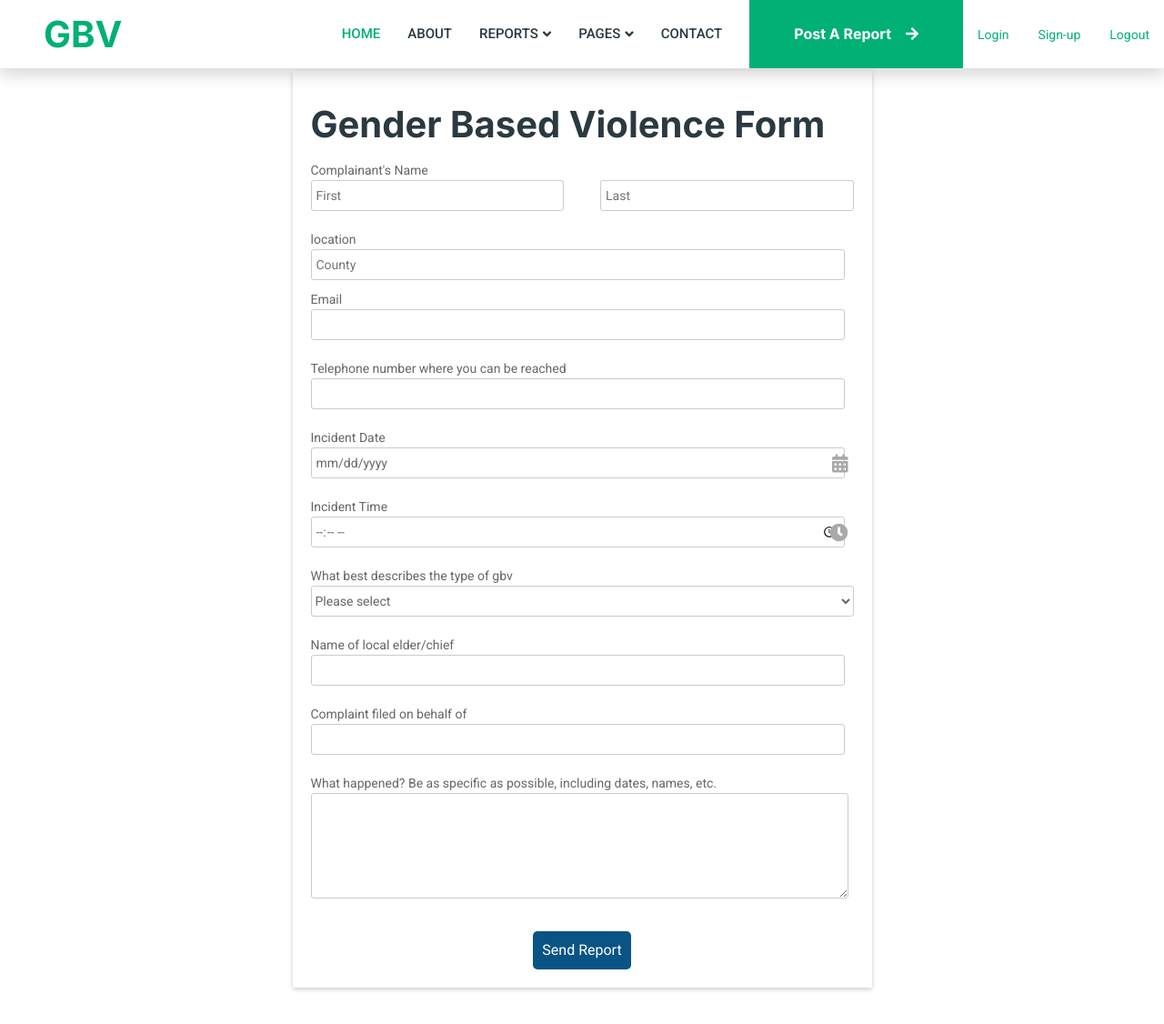
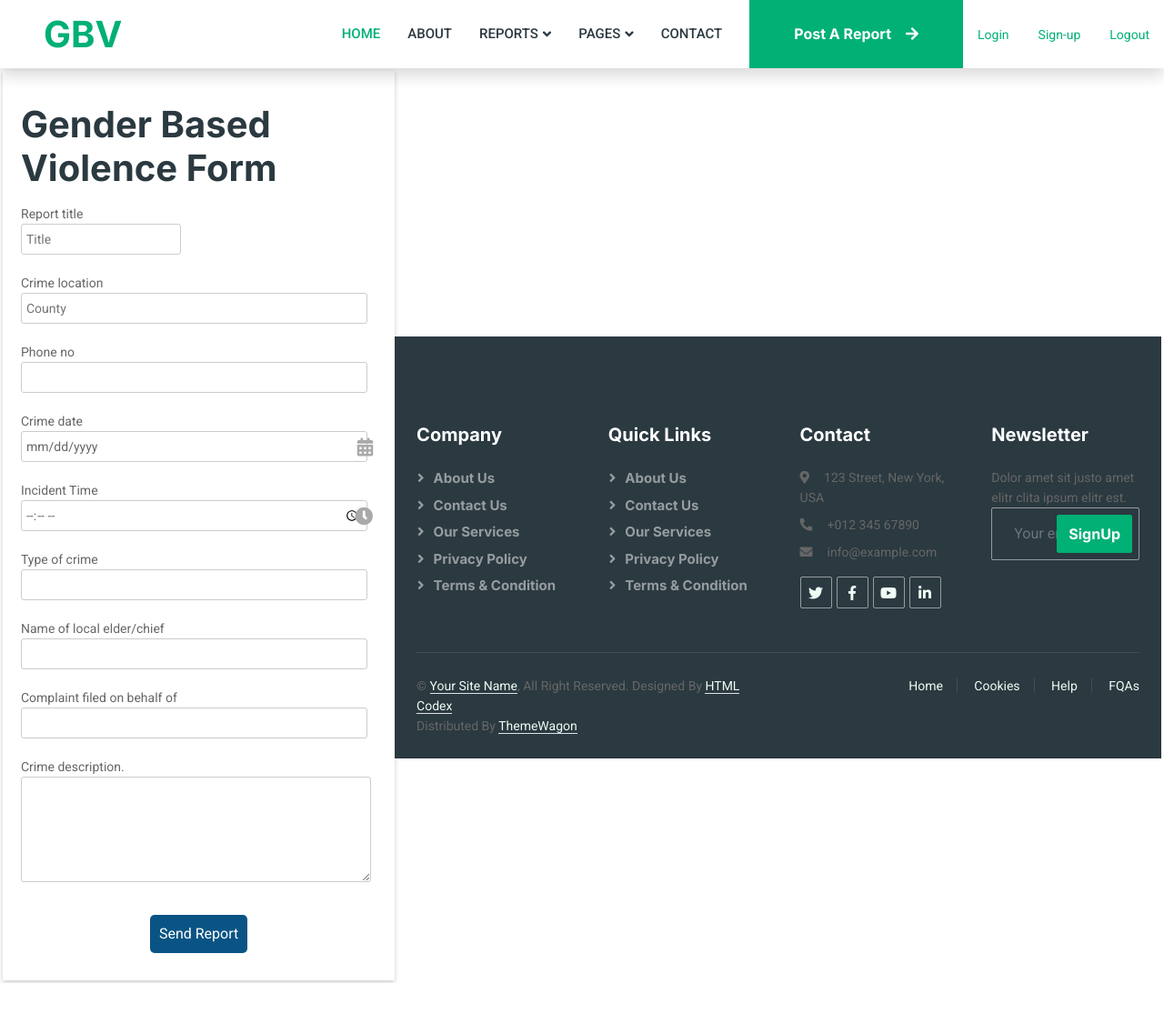
Before and after one commit to irenecoder/gender_based_violence_report_app, a Django app: page /post/ in a window 1280 px wide. Shown: the top 1126 px of the page at 91% size. After the commit the page ends 1081 px from the top, so only its background shows below. Run offline with Django 4.2, Linux system fonts and the light colour scheme; some libraries are stand-ins or nearby versions.

Commit message:
post_report working

```diff
--- a/GBV_project/settings.py
+++ b/GBV_project/settings.py
@@ -12,6 +12,8 @@ https://docs.djangoproject.com/en/4.0/ref/settings/
 
 from pathlib import Path
 import os
+
+SETTINGS_PATH = os.path.dirname(os.path.dirname(__file__))
 
 # Build paths inside the project like this: BASE_DIR / 'subdir'.
 BASE_DIR = Path(__file__).resolve().parent.parent
@@ -64,6 +66,7 @@ TEMPLATES = [
     {
         'BACKEND': 'django.template.backends.django.DjangoTemplates',
         'DIRS': [os.path.join(BASE_DIR/'templates')],
+        # 'DIRS': [os.path.join(SETTINGS_PATH,'templates')],
         'APP_DIRS': True,
         'OPTIONS': {
             'context_processors': [
--- a/gbvcrimereportapp/app_urls.py
+++ b/gbvcrimereportapp/app_urls.py
@@ -1,4 +1,6 @@
 from django.urls import path
+# from .views import ReportCreateView
+
 
 from .views import *
 
@@ -8,7 +10,7 @@ urlpatterns = [
     # path('user_homepage', user_homepage, name='user_homepage'),
     # path('off_homepage', officer_homepage, name='off_homepage'),
     # path('submission', confirm_submission, name='confirm'),
-    path('post/', post_report, name='post_report'),
+    path('post/',post_report, name='report_form'),
     # path('crime-history', crime_history, name='history'),
     path('reports/',reports,name='reports'),
     # path('report/',report,name='report'),
--- /dev/null
+++ b/gbvcrimereportapp/forms.py
@@ -0,0 +1,9 @@
+from django import forms
+
+from .models import Report
+
+class ReportForm(forms.ModelForm):
+    class Meta:
+        model = Report
+        fields = ['report_title','crime_location','type_of_crime','crime_description','crime_date','phone_no']
+        # labels = {'text':''}
--- a/templates/post.html
+++ b/gbvcrimereportapp/templates/gbvcrimereportapp/report_form.html
@@ -122,22 +122,22 @@
   </head>
   <body>
     <div class="testbox">
-      <form  method="post"action="{% url 'gbvcrimereportapp:reports'%}">
+      <form  method="post">
         {% csrf_token%}
         <h1>Gender Based Violence Form</h1>
-        <div class="item">
-          <p>Complainant's Name</p>
+         <div class="item">
+          <p>{{form.report_title.label}}</p>
           <div class="name-item">
-            <input type="text" name="first-name" placeholder="First" />
-            <input type="text" name="last-name" placeholder="Last" />
+            <input type="text" name="report_title" placeholder="Title" />
+            {% comment %} <input type="text" name="last-name" placeholder="Last" /> {% endcomment %}
           </div>
         </div>
         <div class="item">
-           <p>location</p>
+           <p>{{form.crime_location.label}}</p>
            {% comment %} <input type="text" name="name" placeholder="Street address"/>
           <input type="text" name="name" placeholder="Street address line 2"/>
           <div class="city-item"> {% endcomment %}
-            <input type="text" name="location" placeholder="County" />
+            <input type="text" name="crime_location" placeholder="County" />
             {% comment %} <input type="text" name="name" placeholder="Region" />
             <input type="text" name="name" placeholder="Postal / Zip code" />
             <select>
@@ -151,36 +151,37 @@
           </div>
         </div>
         <div class="item"> {% endcomment %}
-          <p>Email</p>
+          {% comment %} <p>Email</p>
           <input type="text" name="email"/>
+        </div> {% endcomment %}
+        <div class="item">
+          <p>{{form.phone_no.label}}</p>
+          <input type="text" name="phone_no"/>
         </div>
         <div class="item">
-          <p>Telephone number where you can be reached</p>
-          <input type="text" name="phone"/>
-        </div>
-        <div class="item">
-          <p>Incident Date</p>
-          <input type="date" name="date" required/>
+          <p>{{form.crime_date.label}}</p>
+          <input type="date" name="crime_date" required/>
           <i class="fas fa-calendar-alt"></i>
         </div>
         <div class="item">
           <p>Incident Time</p>
-          <input type="time" name="time" required/>
+          <input type="time" name="time_crime" required/>
           <i class="fas fa-clock"></i>
         </div>
         <div class="item">
-          <p>What best describes the type of gbv</p>
-          <select>
+          <p>{{form.type_of_crime.label}}</p>
+          <input type="text" name="type_of_crime"/>
+          {% comment %} <select>
             <option value="">Please select</option>
-            <option value="1">Female genital mutilation</option>
-            <option value="2">child labour</option>
-            <option value="3">Domestic violence</option>
-            <option value="6">Other</option>
-          </select>
+            <option value="1" name="type_of_crime">Female genital mutilation</option>
+            <option value="2"name="type_of_crime">child labour</option>
+            <option value="3"name="type_of_crime">Domestic violence</option>
+            <option value="6"name="type_of_crime">Other</option>
+          </select> {% endcomment %}
         </div>
         <div class="item">
           <p>Name of local elder/chief</p>
-          <input type="text" name="leader"/>
+          <input type="text" name=""/>
         </div>
         {% comment %} <div class="item">
           <p>Pharmacy Involved</p>
@@ -188,13 +189,14 @@
         </div> {% endcomment %}
         <div class="item">
           <p>Complaint filed on behalf of</p>
-          <input type="text" name="victim"/>
+          <input type="text" name=""/>
         </div>
         <div class="item">
-          <p>What happened? Be as specific as possible, including dates, names, etc.</p>
-          <textarea rows="5"></textarea>
+          <p>{{form.crime_description.label}}.</p>
+          <textarea rows="5" name="crime_description"></textarea>
         </div>
         <div class="btn-block">
+          {{form.errors}}
           <button type="submit" href="{% url 'gbvcrimereportapp:reports'%}">Send Report</button>
         </div>
       </form>
--- a/gbvcrimereportapp/views.py
+++ b/gbvcrimereportapp/views.py
@@ -1,30 +1,70 @@
 from django.shortcuts import render, redirect
 from django.contrib import messages
 from django.contrib.auth.decorators import login_required
+from django.contrib.auth.models import User
+from django.contrib.messages.views import SuccessMessageMixin
+from django.contrib.auth.mixins import LoginRequiredMixin, UserPassesTestMixin
+from django.views.generic import (
+                    ListView,
+                    CreateView,
+                    UpdateView,
+                    DetailView,
+                    DeleteView
+                    )
+from .models import Report
 
-from .models import Report
+
+from .forms import ReportForm
 
 
 def index(request):
     return render(request, 'index.html')
 
+def post_report(request):
+    """Add a new report"""
+    if request.method != 'POST':
+        #No data submitted;create a blank form
+        form = ReportForm()
+    else:
+        #POST data submitted;process data
+        form = ReportForm(request.POST)
+        if form.is_valid():
+            form.save()
+            return redirect('gbvcrimereportapp:reports')
+    context = {'form':form}
+    return render(request,'gbvcrimereportapp/report_form.html',context)
+
+
+# class ReportCreateView(LoginRequiredMixin, CreateView):
+#     model = Report
+#     fields = ['report_title', 'crime_description', 'crime_location', 'type_of_crime','phone_no']
+
+#     #Uses the current user as the author of posts created
+#     def form_valid(self, form):
+#         form.instance.reporter = self.request.user
+#         return super().form_valid(form)
+
+
+
+
 # @login_required(login_url='useraccounts:login')
-def post_report(request):
-    if request.method == 'POST':
-        type_of_crime = request.POST.get('type_of_crime')
-        crime_description = request.POST.get('crime_description')
-        crime_location = request.POST.get('crime_location')
-        crime_date = request.POST.get('crime_date')
+# def post_report(request):
+#     if request.method == 'POST':
+#         type_of_crime = request.POST.get('type_of_crime')
+#         crime_description = request.POST.get('crime_description')
+#         crime_location = request.POST.get('crime_location')
+#         crime_date = request.POST.get('crime_date')
 
-        messages.info(request, 'Once the crime has been submitted, you cannot edit or delete it.')
-        # return redirect('confirm')
+#         messages.info(request, 'Once the crime has been submitted, you cannot edit or delete it.')
+#         # return redirect('confirm')
 
-        report_crime_save = Report.objects.create(type_of_crime=type_of_crime, crime_description=crime_description, crime_location=crime_location, date_of_crime=crime_date)
-        report_crime_save.save()
-        messages.success(request, 'Crime {} has been submitted successfully.'.format(type_of_crime))
-        return redirect('reports')
+#         report_crime_save = Report.objects.create(type_of_crime=type_of_crime, crime_description=crime_description, crime_location=crime_location, date_of_crime=crime_date)
+#         report_crime_save.save()
+#         messages.success(request, 'Crime {} has been submitted successfully.'.format(type_of_crime))
+#         return redirect('reports')
 
-    return render(request, 'post.html')
+#     return render(request, 'post.html')
+
 
 # @login_required(login_url='useraccounts:login')
 def reports(request):
--- a/templates/base.html
+++ b/templates/base.html
@@ -79,7 +79,7 @@
                     </div>
                     <a href="contact.html" class="nav-item nav-link">Contact</a>
                 </div>
-                <a href="{% url 'gbvcrimereportapp:post_report'  %}" class="btn btn-primary rounded-0 py-4 px-lg-5 d-none d-lg-block">Post A Report<i class="fa fa-arrow-right ms-3"></i></a>
+                <a href="{% url 'gbvcrimereportapp:report_form'  %}" class="btn btn-primary rounded-0 py-4 px-lg-5 d-none d-lg-block">Post A Report<i class="fa fa-arrow-right ms-3"></i></a>
                 <a href="{% url 'useraccounts:login'  %}" class="nav-item nav-link ">Login</a>
                 <a href="{% url 'useraccounts:register'  %}" class="nav-item nav-link ">Sign-up</a>
                 <a href="{% url 'useraccounts:logout'  %}" class="nav-item nav-link ">Logout</a>
--- a/templates/index.html
+++ b/templates/index.html
@@ -7,7 +7,7 @@
         <div class="container-fluid p-0">
             <div class="owl-carousel header-carousel position-relative">
                 <div class="owl-carousel-item position-relative">
-                    <img class="img-fluid" src="{% static 'img/carousel-1.jpg'%}" alt="">
+                    <img class="img-fluid" src="{% static 'img/gender1.jpg'%}" alt="">
                     <div class="position-absolute top-0 start-0 w-100 h-100 d-flex align-items-center" style="background: rgba(43, 57, 64, .5);">
                         <div class="container">
                             <div class="row justify-content-start">
@@ -22,12 +22,12 @@
                     </div>
                 </div>
                 <div class="owl-carousel-item position-relative">
-                    <img class="img-fluid" src="{% static 'img/carousel-2.jpg'%}" alt="">
+                    <img class="img-fluid" src="{% static 'img/gender3.jpg'%}" alt="">
                     <div class="position-absolute top-0 start-0 w-100 h-100 d-flex align-items-center" style="background: rgba(43, 57, 64, .5);">
                         <div class="container">
                             <div class="row justify-content-start">
                                 <div class="col-10 col-lg-8">
-                                    <h1 class="display-3 text-white animated slideInDown mb-4">Find The Best Startup Job That Fit You</h1>
+                                    <h1 class="display-3 text-white animated slideInDown mb-4">Speak up, don't let people around you get hurt</h1>
                                     <p class="fs-5 fw-medium text-white mb-4 pb-2">Vero elitr justo clita lorem. Ipsum dolor at sed stet sit diam no. Kasd rebum ipsum et diam justo clita et kasd rebum sea elitr.</p>
                                     <a href="" class="btn btn-primary py-md-3 px-md-5 me-3 animated slideInLeft">Search A Job</a>
                                     <a href="" class="btn btn-secondary py-md-3 px-md-5 animated slideInRight">Find A Talent</a>
--- a/useraccounts/views.py
+++ b/useraccounts/views.py
@@ -30,7 +30,7 @@ def registerPage(request):
 
 def loginPage(request):
     if request.user.is_authenticated:
-        return redirect('index')
+        return redirect('gbvcrimereportapp:index')
 
     if request.method == 'POST':
         username = request.POST.get('username')
@@ -39,7 +39,7 @@ def loginPage(request):
 
         if user is not None:
             login(request,user)
-            return redirect('index')
+            return redirect('gbvcrimereportapp:index')
         else:
             form = AuthenticationForm()
             return render(request,'login.html',{'form':form})
```
Also changed, not shown: gbvcrimereportapp/models.py (+8 -2 lines), db.sqlite3, gbvcrimereportapp/migrations/0004_rename_date_of_crime_report_report_title_and_more.py (added), gbvcrimereportapp/migrations/0005_report_phone_no.py (added), gbvcrimereportapp/migrations/0006_alter_report_reporter.py (added), static/img/gender1.jpg (added), static/img/gender2.jpeg (added), static/img/gender3.jpg (added).
